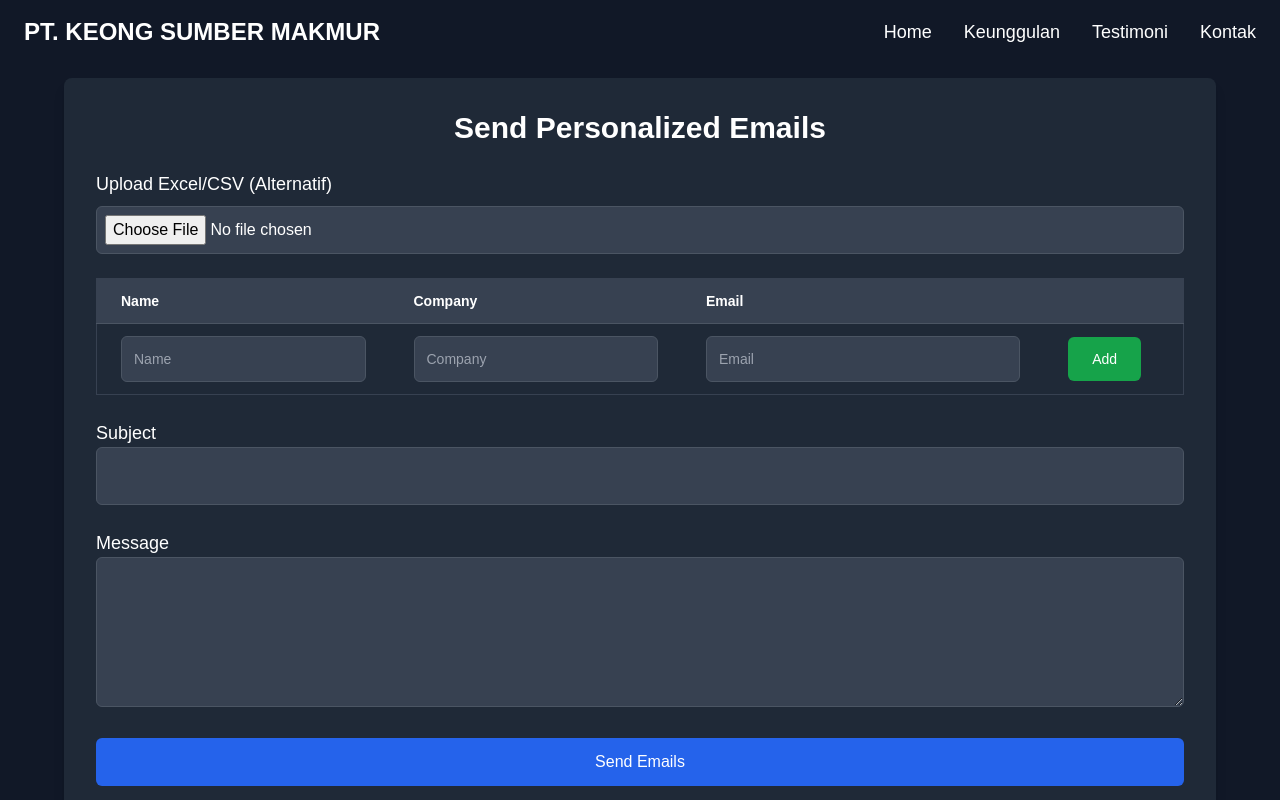
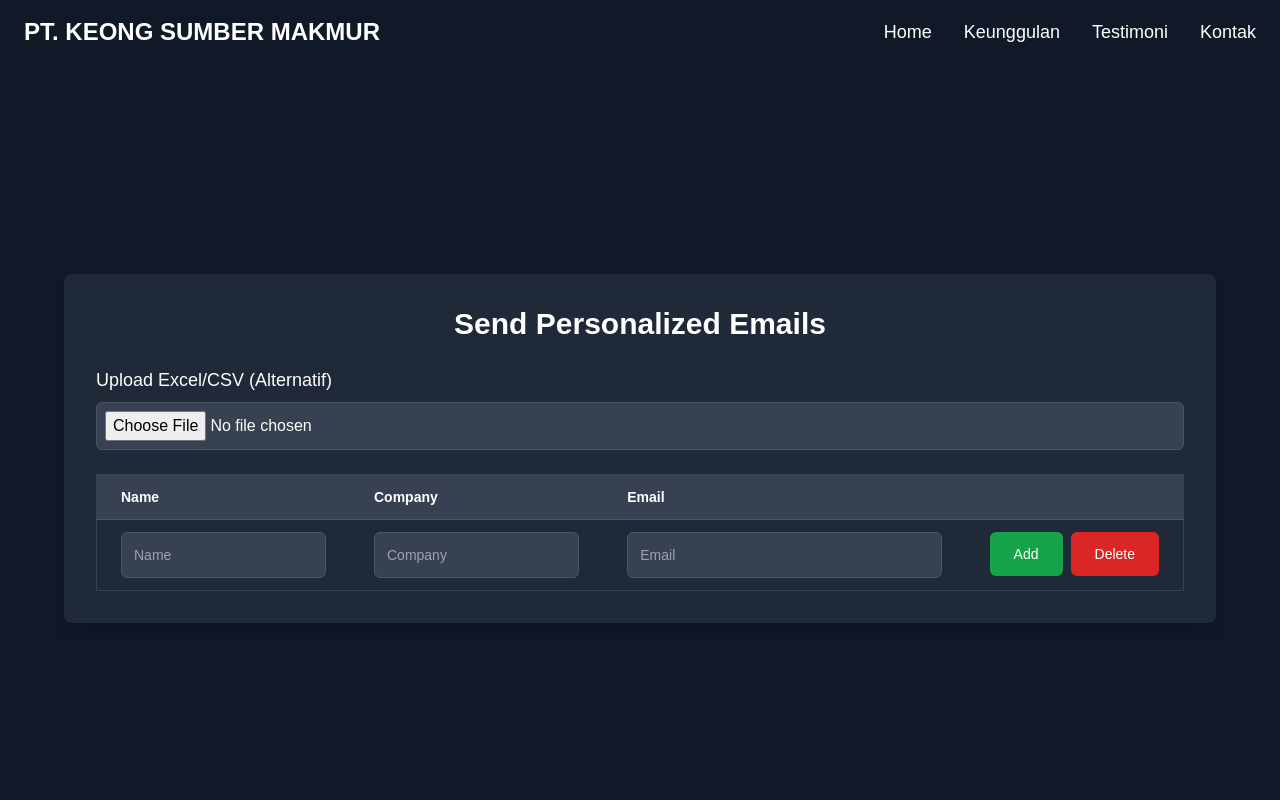
Before and after one commit to obeddx/keongImporNew, a Next.js app: page /send in a window 1280 px wide. Shown: the top 800 px of the page. Built offline with nearby package versions, Linux system fonts and the light colour scheme.

Commit message:
tambah tombol delet di send mail

```diff
--- a/app/send/page.tsx
+++ b/app/send/page.tsx
@@ -2,7 +2,6 @@
 import React, { useState, useEffect } from "react";
 import { sendContactForm } from "../lib/api";
 import * as XLSX from "xlsx";
-
 
 const SendEmailPage = () => {
   const [recipients, setRecipients] = useState([{ email: "", name: "", company: "" }]);
@@ -10,12 +9,12 @@ const SendEmailPage = () => {
   const [emailMessage, setEmailMessage] = useState("");
   const [successMessage, setSuccessMessage] = useState("");
   const [errorMessage, setErrorMessage] = useState("");
-  const [fileErrorMessage, setFileErrorMessage] = useState(""); // State untuk error file upload
-  const [failureCount, setFailureCount] = useState(0); // Menyimpan jumlah kegagalan
-  const [failureDetails, setFailureDetails] = useState<any[]>([]); // Menyimpan detail kegagalan
-  const [successCount, setSuccessCount] = useState(0); // Menyimpan jumlah keberhasilan pengiriman email
+  const [fileErrorMessage, setFileErrorMessage] = useState("");
+  const [failureCount, setFailureCount] = useState(0);
+  const [failureDetails, setFailureDetails] = useState<any[]>([]);
+  const [successCount, setSuccessCount] = useState(0);
 
-  const handleRecipientChange = (index: number, field: "email" | "name" | "company", value: string) => {
+  const handleRecipientChange = (index, field, value) => {
     const updatedRecipients = [...recipients];
     updatedRecipients[index][field] = value;
     setRecipients(updatedRecipients);
@@ -25,98 +24,38 @@ const SendEmailPage = () => {
     setRecipients([...recipients, { email: "", name: "", company: "" }]);
   };
 
-  const handleFileUpload = (event: React.ChangeEvent<HTMLInputElement>) => {
+  const removeRecipient = (index) => {
+    const updatedRecipients = recipients.filter((_, i) => i !== index);
+    setRecipients(updatedRecipients);
+  };
+
+  const handleFileUpload = (event) => {
     const file = event.target.files?.[0];
     if (!file) return;
 
     const reader = new FileReader();
     reader.onload = (e) => {
-      const target = e.target;
-      if (!target) return;
-
-      const data = new Uint8Array(target.result as ArrayBuffer);
+      const data = new Uint8Array(e.target.result);
       const workbook = XLSX.read(data, { type: "array" });
       const sheetName = workbook.SheetNames[0];
       const worksheet = workbook.Sheets[sheetName];
       const jsonData = XLSX.utils.sheet_to_json(worksheet);
 
-      if (!jsonData.every((row: any) => row.Name && row.Company && row.Email)) {
+      if (!jsonData.every((row) => row.Name && row.Company && row.Email)) {
         setFileErrorMessage("Format file salah. Pastikan ada kolom Name, Company, dan Email.");
         return;
       }
 
-      const newRecipients = jsonData.map((row: any) => ({
+      const newRecipients = jsonData.map((row) => ({
         name: row.Name,
         company: row.Company,
         email: row.Email,
       }));
 
-      // Memasukkan data dari file langsung ke indeks 0 (menghapus data sebelumnya)
       setRecipients(newRecipients);
-
-      setFileErrorMessage(""); // Reset errorMessage jika file valid
+      setFileErrorMessage("");
     };
-
     reader.readAsArrayBuffer(file);
-  };
-
-
-  const handleSubmit = async (e: React.FormEvent<HTMLFormElement>) => {
-    e.preventDefault();
-
-    if (recipients.some((recipient) => !recipient.email || !recipient.name || !recipient.company)) {
-      setErrorMessage("Harap lengkapi semua kolom penerima.");
-      return;
-    }
-
-    try {
-      const personalizedEmails = recipients.map((recipient) => ({
-        email: recipient.email,
-        subject: emailSubject,
-        message: emailMessage.replace("{name}", recipient.name).replace("{company}", recipient.company),
-      }));
-
-      let failureList: any[] = [];
-      let success = 0;
-
-      for (const email of personalizedEmails) {
-        try {
-          const response = await sendContactForm([email]);
-          if (response.success) {
-            success++;
-          } else {
-            failureList.push({ email: email.email, reason: "Gagal mengirim email" });
-          }
-        } catch (error: unknown) {
-          if (error instanceof Error) {
-            failureList.push({ email: email.email, reason: error.message || "Unknown error" });
-          } else {
-            failureList.push({ email: email.email, reason: "Unknown error" });
-          }
-        }
-      }
-
-      setSuccessCount(success); // Menyimpan jumlah email yang berhasil dikirim
-      if (failureList.length > 0) {
-        setFailureDetails(failureList);
-        setFailureCount(failureList.length);
-        setErrorMessage("Beberapa email gagal dikirim.");
-      } else {
-        setSuccessMessage("Semua email berhasil dikirim!");
-      }
-
-      // Reset form state
-      setRecipients([]);
-      setEmailSubject("");
-      setEmailMessage("");
-    } catch (error: unknown) {
-      setSuccessMessage("");
-      if (error instanceof Error) {
-        setErrorMessage("Terjadi kesalahan saat mengirim email: " + error.message);
-      } else {
-        setErrorMessage("Terjadi kesalahan saat mengirim email.");
-      }
-    }
   };
 
   return (
@@ -124,20 +63,14 @@ const SendEmailPage = () => {
       <div className="w-full max-w-6xl bg-gray-800 p-8 rounded-lg shadow-lg">
         <h1 className="text-3xl font-bold mb-6 text-center">Send Personalized Emails</h1>
 
-        {/* Tampilkan pesan error untuk file XLSX di atas form */}
-        {fileErrorMessage && (
-          <div className="text-red-500 mb-4">
-            {fileErrorMessage}
-          </div>
-        )}
+        {fileErrorMessage && <div className="text-red-500 mb-4">{fileErrorMessage}</div>}
 
-        {/* Upload File Section */}
         <div className="mb-6">
           <label className="block text-lg font-medium mb-2">Upload Excel/CSV (Alternatif)</label>
           <input type="file" accept=".csv,.xlsx" onChange={handleFileUpload} className="w-full p-2 bg-gray-700 border border-gray-600 rounded-md" />
         </div>
 
-        <form onSubmit={handleSubmit} className="space-y-6">
+        <form className="space-y-6">
           <div className="overflow-x-auto">
             <table className="table-auto w-full text-sm border-collapse border border-gray-700">
               <thead>
@@ -160,56 +93,16 @@ const SendEmailPage = () => {
                     <td className="px-6 py-3 w-1/3">
                       <input type="email" value={recipient.email} onChange={(e) => handleRecipientChange(index, "email", e.target.value)} className="w-full p-3 bg-gray-700 border border-gray-600 rounded-md" placeholder="Email" required />
                     </td>
-                    <td className="px-6 py-3">
+                    <td className="px-6 py-3 flex gap-2">
                       <button type="button" onClick={addRecipient} className="bg-green-600 py-3 px-6 rounded-md hover:bg-green-700">Add</button>
+                      <button type="button" onClick={() => removeRecipient(index)} className="bg-red-600 py-3 px-6 rounded-md hover:bg-red-700">Delete</button>
                     </td>
                   </tr>
                 ))}
               </tbody>
             </table>
           </div>
-
-          <div>
-            <label className="block text-lg font-medium">Subject</label>
-            <input type="text" value={emailSubject} onChange={(e) => setEmailSubject(e.target.value)} className="w-full p-4 bg-gray-700 border border-gray-600 rounded-md" required />
-          </div>
-
-          <div>
-            <label className="block text-lg font-medium">Message</label>
-            <textarea value={emailMessage} onChange={(e) => setEmailMessage(e.target.value)} className="w-full p-4 bg-gray-700 border border-gray-600 rounded-md min-h-[150px]" required />
-          </div>
-
-          <button type="submit" className="w-full bg-blue-600 py-3 px-6 rounded-md hover:bg-blue-700">Send Emails</button>
         </form>
-
-        {/* Tampilkan status pengiriman di bawah tombol kirim */}
-        {(successMessage || errorMessage) && (
-          <div className="mt-6">
-            {successMessage && <div className="text-green-500">{successMessage}</div>}
-            {errorMessage && (
-              <div className="text-red-500">
-                {errorMessage}
-                {failureCount > 0 && (
-                  <div className="mt-4">
-                    <h3 className="font-bold">Detail Kegagalan:</h3>
-                    <ul>
-                      {failureDetails.map((failure, index) => (
-                        <li key={index}>
-                          <strong>{failure.email}</strong>: {failure.reason}
-                        </li>
-                      ))}
-                    </ul>
-                  </div>
-                )}
-              </div>
-            )}
-            {successCount > 0 && (
-              <div className="mt-4 text-green-500">
-                <strong>{successCount}</strong> email berhasil dikirim.
-              </div>
-            )}
-          </div>
-        )}
       </div>
     </div>
   );
```
